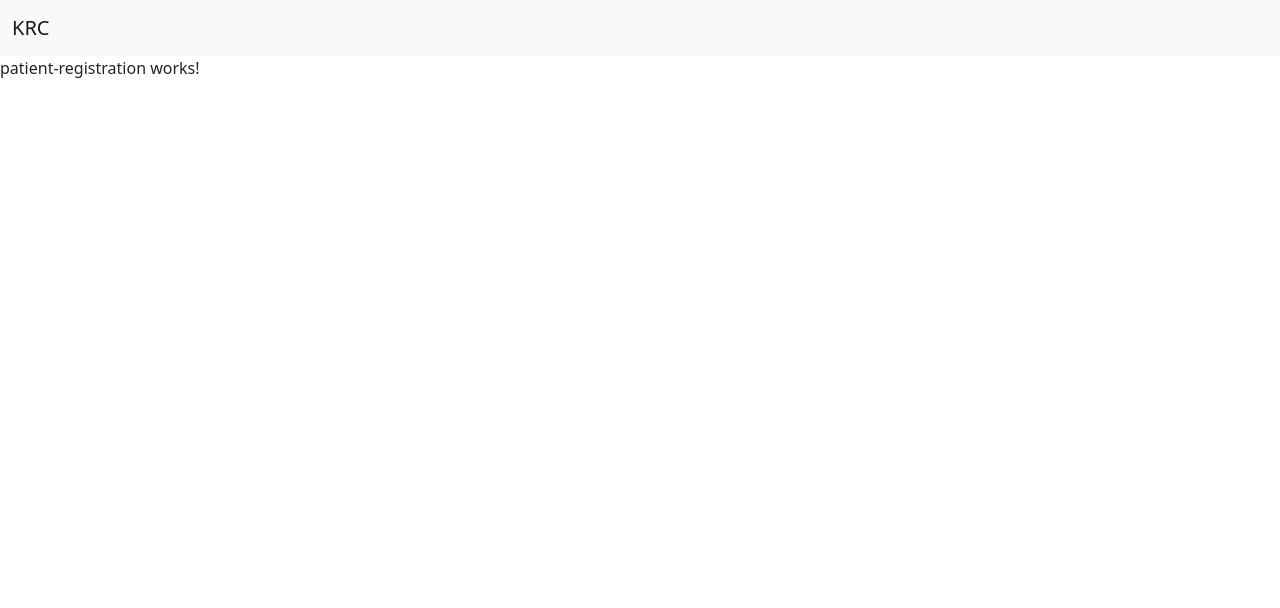
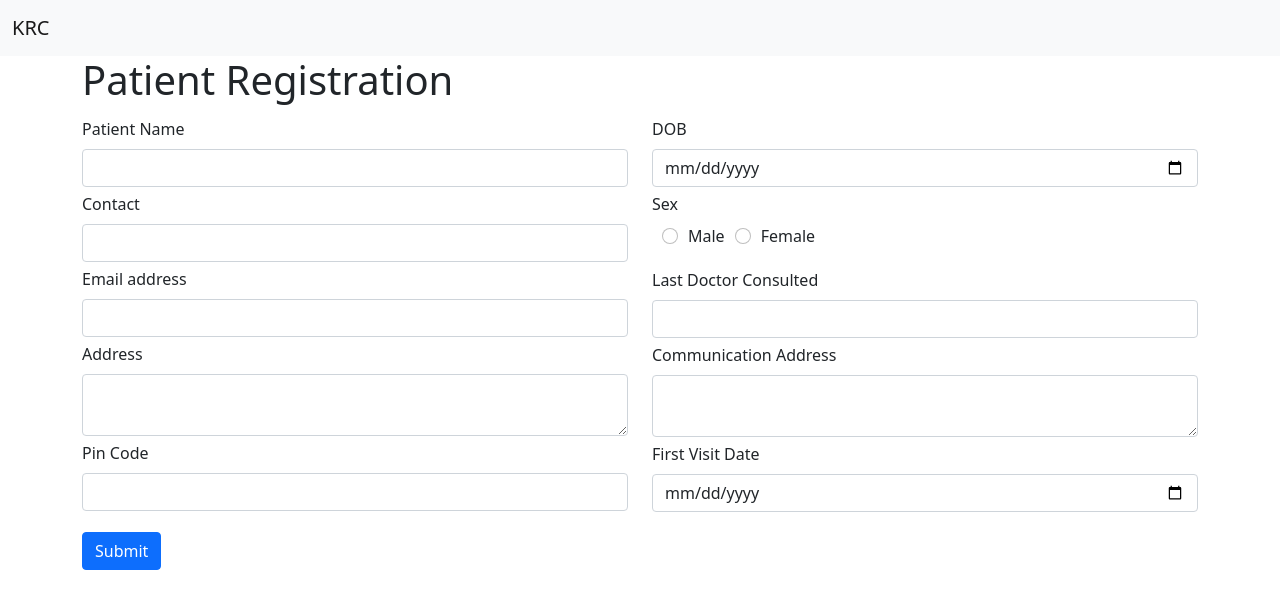
Before and after one commit to ArunEj/krc, an Angular app: page /patient-reg in a window 1280 px wide. Shown: the top 608 px of the page. Built offline with nearby package versions, Linux system fonts and the light colour scheme; no server answers.

Commit message:
OP-patientreg form design

```diff
--- a/src/app/app.module.ts
+++ b/src/app/app.module.ts
@@ -1,5 +1,6 @@
 import { NgModule } from '@angular/core';
 import { BrowserModule } from '@angular/platform-browser';
+import { FormsModule } from '@angular/forms';
 import { HttpClientModule } from '@angular/common/http';
 import { AppRoutingModule } from './app-routing.module';
 import { AppComponent } from './app.component';
@@ -20,6 +21,7 @@ import { AuthService } from './services/auth.service';
   ],
   imports: [
     BrowserModule,
+    FormsModule,
     HttpClientModule,
     AppRoutingModule
   ],
--- a/src/app/login/login.component.html
+++ b/src/app/login/login.component.html
@@ -1,7 +1,8 @@
 <app-header></app-header>
-<div class="container width30">
+<div class="container">
     <div class="row">
-        <form class="pad30">
+      <h1> Login</h1>
+        <form class="col-lg-6 pad30">
             <div class="mb-3">
               <label for="userId" class="form-label">User ID</label>
               <input type="text" class="form-control" id="userId" aria-describedby="userid">
--- a/src/app/patient-registration/patient-registration.component.html
+++ b/src/app/patient-registration/patient-registration.component.html
@@ -1,2 +1,77 @@
 <app-header></app-header>
-<p>patient-registration works!</p>
+<div class="container">
+    <div class="row">
+        <h1>Patient Registration</h1>
+        <form>
+            <div class="row">
+                <div class="col-lg-6">
+                    <div class=" patient-reg-item">
+                        <label for="patientName" class="form-label">Patient Name</label>
+                        <input type="text" class="form-control" name="patientName" [(ngModel)]="patientRegObj.name"
+                            id="patientName">
+                    </div>
+
+                    <div class=" patient-reg-item">
+                        <label for="contact" class="form-label">Contact</label>
+                        <input type="text" class="form-control" name="contact" [(ngModel)]="patientRegObj.contact"
+                            id="contact">
+                    </div>
+                    <div class=" patient-reg-item">
+                        <label for="email" class="form-label">Email address</label>
+                        <input type="email" class="form-control" name="email" [(ngModel)]="patientRegObj.email"
+                            id="email" aria-describedby="emailHelp">
+                    </div>
+                    <div class=" patient-reg-item">
+                        <label for="address" class="form-label">Address</label>
+                        <textarea class="form-control" name="address" [(ngModel)]="patientRegObj.address"
+                            id="address"></textarea>
+                    </div>
+                    <div class=" patient-reg-item">
+                        <label for="pincode" class="form-label">Pin Code</label>
+                        <input type="text" class="form-control" name="pincode" [(ngModel)]="patientRegObj.pincode"
+                            id="pincode">
+                    </div>
+                </div>
+                <div class="col-lg-6">
+                    <div class="patient-reg-item">
+                        <label for="dob" class="form-label">DOB</label>
+                        <input type="date" class="form-control" name="dob" [(ngModel)]="patientRegObj.dob" id="dob">
+                    </div>
+                    <div class="patient-reg-item sex">
+                        <label for="dob" class="form-label block" >Sex</label>
+                        <input class="form-check-input mar10lr" [value]="'male'" [(ngModel)]="patientRegObj.sex" type="radio" name="male" id="male">
+                        <label class="form-check-label" for="male">
+                            Male
+                        </label>
+                        <input class=" form-check-input mar10lr" [value]="'female'" [(ngModel)]="patientRegObj.sex" type="radio" name="female" id="female">
+                        <label class="form-check-label" for="female">
+                            Female
+                        </label>
+                    </div>
+
+
+
+
+
+                <div class=" patient-reg-item">
+                    <label for="lastDoc" class="form-label">Last Doctor Consulted</label>
+                    <input type="text" class="form-control" name="lastDoc" [(ngModel)]="patientRegObj.lastDoc"
+                        id="lastDoc">
+                </div>
+                <div class=" patient-reg-item">
+                    <label for="communicationAddress" class="form-label">Communication Address</label>
+                    <textarea class="form-control" name="communicationAddress"
+                        [(ngModel)]="patientRegObj.communicationAddress" id="communicationAddress"></textarea>
+                </div>
+                <div class=" patient-reg-item">
+                    <label for="fvDate" class="form-label">First Visit Date</label>
+                    <input type="date" class="form-control" name="fvDate" [(ngModel)]="patientRegObj.fvDate"
+                        id="fvDate">
+                </div>
+            </div>
+    </div>
+
+    <button (click)="registerPatient()" class="btn btn-primary mar20t">Submit</button>
+    </form>
+</div>
+</div>
--- a/src/app/patient-registration/patient-registration.component.scss
+++ b/src/app/patient-registration/patient-registration.component.scss
@@ -0,0 +1,17 @@
+.mar20t{
+    margin-top:20px;
+}
+.patient-reg-item{
+    margin-top:5px;
+
+}
+.sex{
+   margin-bottom:20px;
+}
+.block{
+    display:block;
+}
+.mar10lr{
+    margin-left:10px;
+    margin-right:10px;
+}
--- a/src/app/patient-registration/patient-registration.component.ts
+++ b/src/app/patient-registration/patient-registration.component.ts
@@ -1,15 +1,17 @@
 import { Component, OnInit } from '@angular/core';
-
+import { Patient } from './patient.model';
 @Component({
   selector: 'app-patient-registration',
   templateUrl: './patient-registration.component.html',
   styleUrls: ['./patient-registration.component.scss']
 })
 export class PatientRegistrationComponent implements OnInit {
-
+  patientRegObj: Patient = { name: '', dob: new Date(), address: '',sex:'', email: '', contact: '', fvDate:new Date(), communicationAddress:'', pincode:'',lastDoc:''};
   constructor() { }
 
   ngOnInit(): void {
   }
-
+  registerPatient() {
+console.log(this.patientRegObj);
+  }
 }
```
Also changed, not shown: src/app/patient-registration/patient.model.ts (added, +12 -0 lines).
